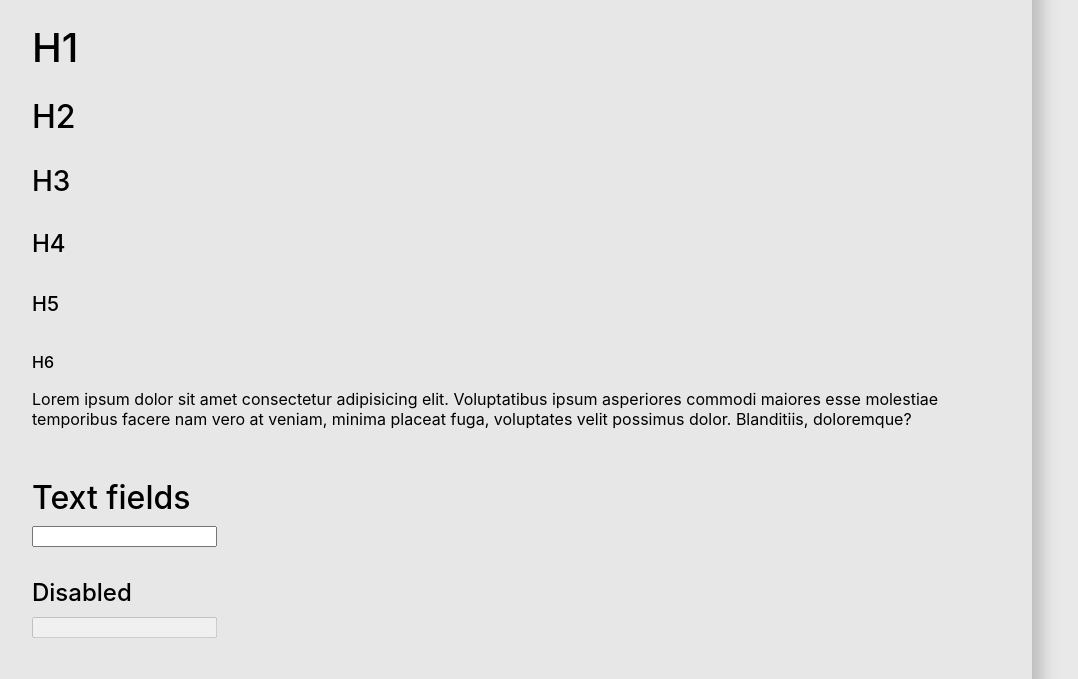
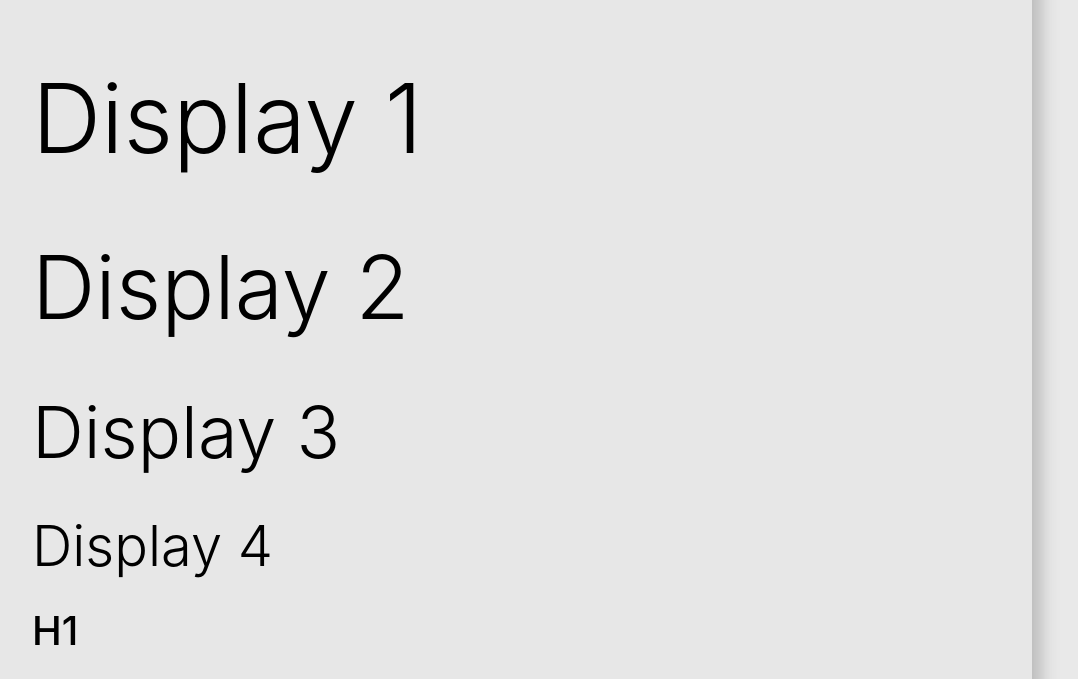
Before and after one commit to webments/neumorphic.css, a website: page index.html in a window 1280 px wide. Shown: the part 707-1386 px from the top of the page, without its empty margins (128-1206 px from the left). Drawn offline with Linux system fonts and the light colour scheme.

Commit message:
Add display title styles

```diff
--- a/index.html
+++ b/index.html
@@ -48,6 +48,11 @@ found in the LICENSE file.
 
       <div class="elementdiv">
         <h2>Text and Typography</h2>
+
+        <h1 class="display-1">Display 1</h1>
+        <h1 class="display-2">Display 2</h1>
+        <h1 class="display-3">Display 3</h1>
+        <h1 class="display-4">Display 4</h1>
 
         <h1>H1</h1>
         <h2>H2</h2>
--- a/neumorphic.css
+++ b/neumorphic.css
@@ -348,6 +348,30 @@ button:disabled {
 
 /*checkbox*/
 
+.display-1 {
+  font-size: 6rem !important;
+  font-weight: 300;
+  line-height: 1.2;
+}
+
+.display-2 {
+  font-size: 5.5rem !important;
+  font-weight: 300;
+  line-height: 1.2;
+}
+
+.display-3 {
+  font-size: 4.5rem !important;
+  font-weight: 300;
+  line-height: 1.2;
+}
+
+.display-4 {
+  font-size: 3.5rem !important;
+  font-weight: 300;
+  line-height: 1.2;
+}
+
 /*radio*/
 
 .radiocontainer {
```
